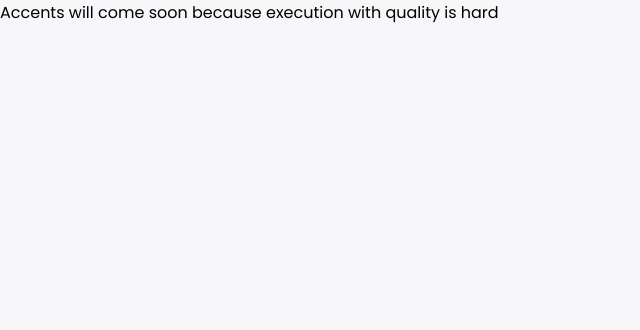
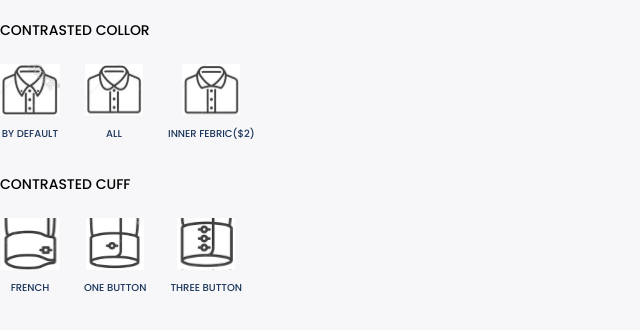
Before and after one commit to b-limitless/cio-b2c-app, a Next.js app: page /customize/Select/Accents in a window 1280 px wide. Shown: the top 330 px of the page, without its empty margins (0-640 px from the left). Built offline with nearby package versions, Linux system fonts and the light colour scheme.

Commit message:
adding template for accent where user basically can choose collor with new febric or default and user wants to added febric inside the collor and same way to the cuff as well

```diff
--- a/pages/customize/Select/Accents/index.tsx
+++ b/pages/customize/Select/Accents/index.tsx
@@ -1,7 +1,87 @@
-import React from 'react'
+import React from 'react';
+import styles from '../Styles/styles.module.scss';
+import ProductStyles from '../Styles/ProductStyles';
+// In acces object we will not have the model prople for childrens props
+// Because when user select for example type = default collor | put febric in whole collar
+// Or user wants only to put the different febric in collor back side based on that
+// We have to update the model
+
+// Same example goes to the cuff as well, default cuff, febric over all cuff, febric inside cuff
+
+const accentsStyles = [{
+  label: 'Contrasted Collor',
+  code: 'collars',
+  childrens: [
+      {
+          id: 1,
+          label: 'By Default',
+          code: 'button_down',
+          mediaUrl: '/icon/collars/button-down.svg',
+          model: `/models/collars/collar-3.glb`
+      },
+      {
+          id: 2,
+          label: 'All',
+          code: 'club',
+          mediaUrl: '/icon/collars/club.svg',
+          model: `/models/collars/collar-2.glb`
+      },
+      {
+          id:3,
+          label: 'Inner Febric($2)',
+          code: 'cutway',
+          mediaUrl: '/icon/collars/cutway.svg',
+          model: `/models/collars/collar-1.glb`
+      },
+      // {
+      //     id:4,
+      //     label: 'straight',
+      //     code: 'straight',
+      //     mediaUrl: '/icon/collars/straight.svg',
+      //     model: '/models/collars/collar-1.glb'
+      // }
+  ]
+},
+{
+  label: 'Contrasted cuff',
+  code: 'cuff',
+  childrens: [
+      {
+          id:5,
+          label: 'french',
+          code: 'button_down',
+          mediaUrl: '/icon/cuff/french.svg'
+      },
+      {
+          id:6,
+          label: 'one button',
+          code: 'one_button',
+          mediaUrl: '/icon/cuff/one-button.svg'
+      },
+      {
+          id:7,
+          label: 'three button',
+          code: 'button_down',
+          mediaUrl: '/icon/cuff/three-button.svg'
+      },
+      // {
+      //     id:8,
+      //     label: 'two button',
+      //     code: 'two_button',
+      //     mediaUrl: '/icon/cuff/two-button.svg'
+      // }
+  ]
+}
+]
 
 export default function Accents() {
   return (
-    <div>Accents will come soon because execution with quality is hard</div>
+    <div className={styles.styles__container}>
+            {accentsStyles.map((accent, i) =>
+            <ProductStyles key={`product-style-${i}`}
+            label={accent.label}
+            childrens={accent.childrens}
+            code={accent.code} />)}
+        </div>
   )
 }
--- a/pages/customize/[slug].tsx
+++ b/pages/customize/[slug].tsx
@@ -22,6 +22,7 @@ import styles from './customize.module.scss';
 // If this is shirt
 
 // Style
+
 
 const model = {
     collar: {
```
